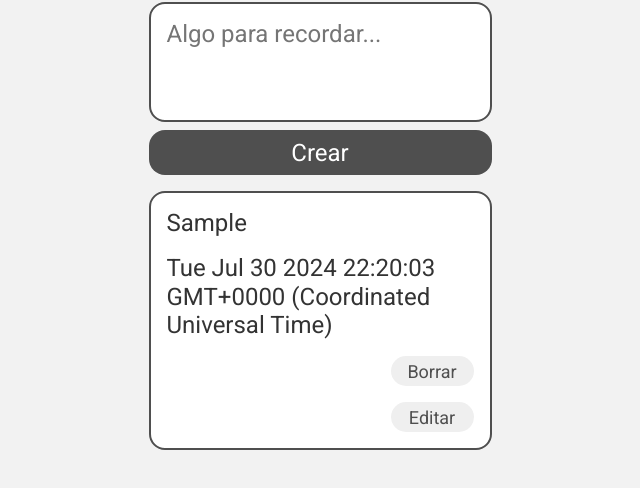
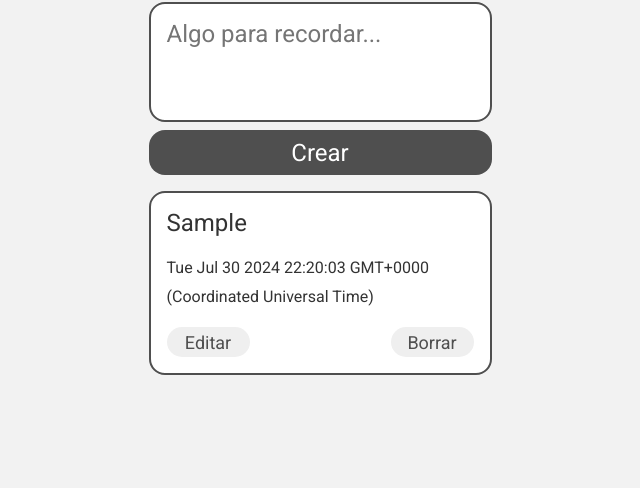
Before and after one commit to madmen93/mis-notas-app, a plain HTML site: page index.html in a window 1280 px wide. Both pictures are taken after typing "Sample" into the empty fields and a click on the button "Crear". Shown: the part 84-572 px from the top of the page, without its empty margins (320-960 px from the left). Drawn offline with Linux system fonts and the light colour scheme.

Commit message:
Se añadió algunos estilos para los nuevos elementos

```diff
--- a/script.js
+++ b/script.js
@@ -34,11 +34,15 @@ function printNote(nota, nlength){
     deleteBtn.textContent = "Borrar";
     const date = document.createElement('p');
     date.textContent = nota.fecha;
+    date.classList.add("date");
     const editButton = document.createElement('button');
     editButton.setAttribute("Id", nlength);
     editButton.textContent = "Editar";
     editButton.classList.add("edit");
-    div.append(p, date, deleteBtn, editButton);
+    const buttons = document.createElement('div');
+    buttons.classList.add("btnContainer");
+    buttons.append(editButton, deleteBtn);
+    div.append(p, date, buttons);
     let row;
     if(nlength % 2 === 0){
         row = document.createElement('div');
--- a/styles.css
+++ b/styles.css
@@ -107,3 +107,10 @@ p{
     color: #4F4F4F;
     align-self: end;
 }
+.date{
+    font-size: 16px;
+}
+.btnContainer{
+    display: flex;
+    justify-content: space-between;
+}
```
